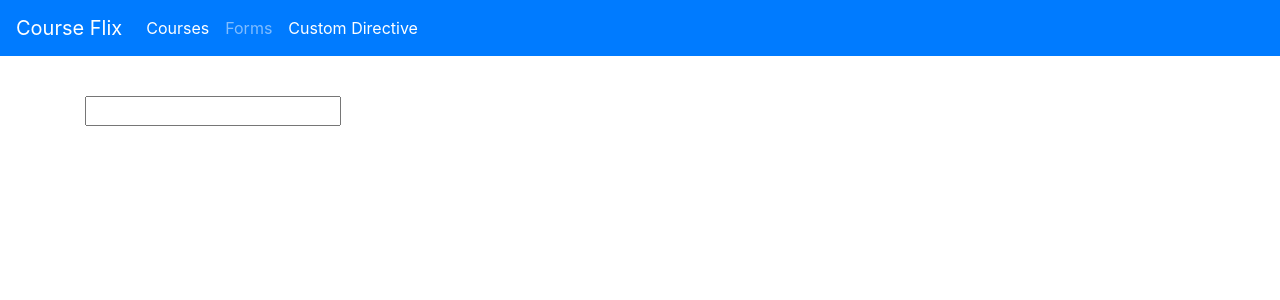
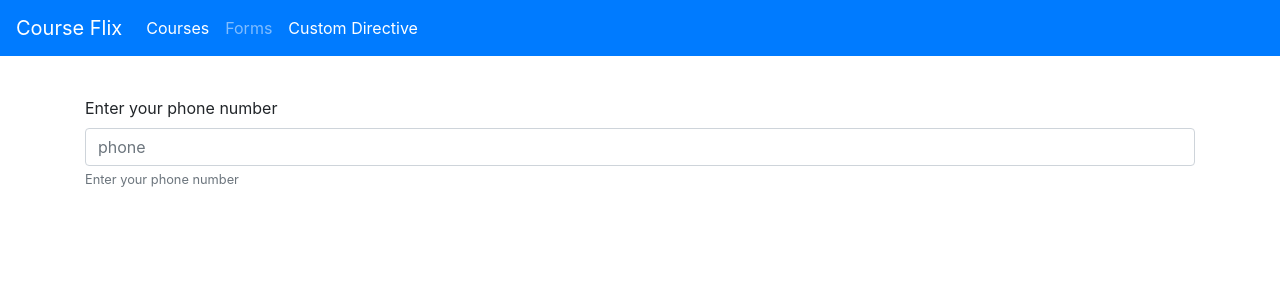
Before and after one commit to prashdeep/siemens_9thdec-2019_angular, an Angular app in the folder day2/course-flix/: page /custom-directive in a window 1280 px wide. Shown: the top 300 px of the page. Built offline with nearby package versions, Linux system fonts and the light colour scheme.

Commit message:
committing the custom directive file

```diff
--- a/day2/course-flix/src/app/custom-directive/custom-directive.component.html
+++ b/day2/course-flix/src/app/custom-directive/custom-directive.component.html
@@ -1,3 +1,7 @@
 <div class="container" style="margin-top:40px">
-    <input type="text" name="phone" id="phone" >
+    <div class="form-group">
+      <label for="">Enter your phone number</label>
+      <input type="text" class="form-control" name="phone" id="phone" aria-describedby="helpId" placeholder="phone">
+      <small id="helpId" class="form-text text-muted">Enter your phone number</small>
+    </div>
 </div>
```
